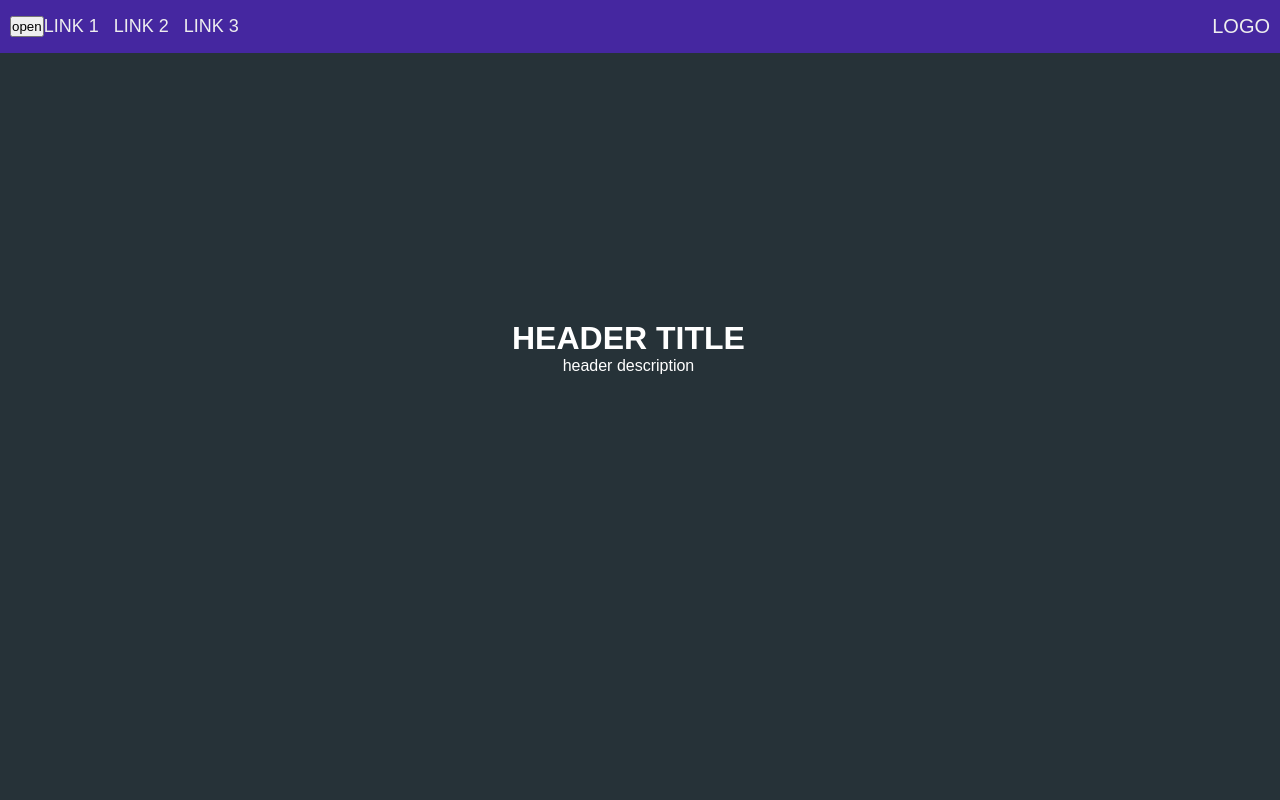
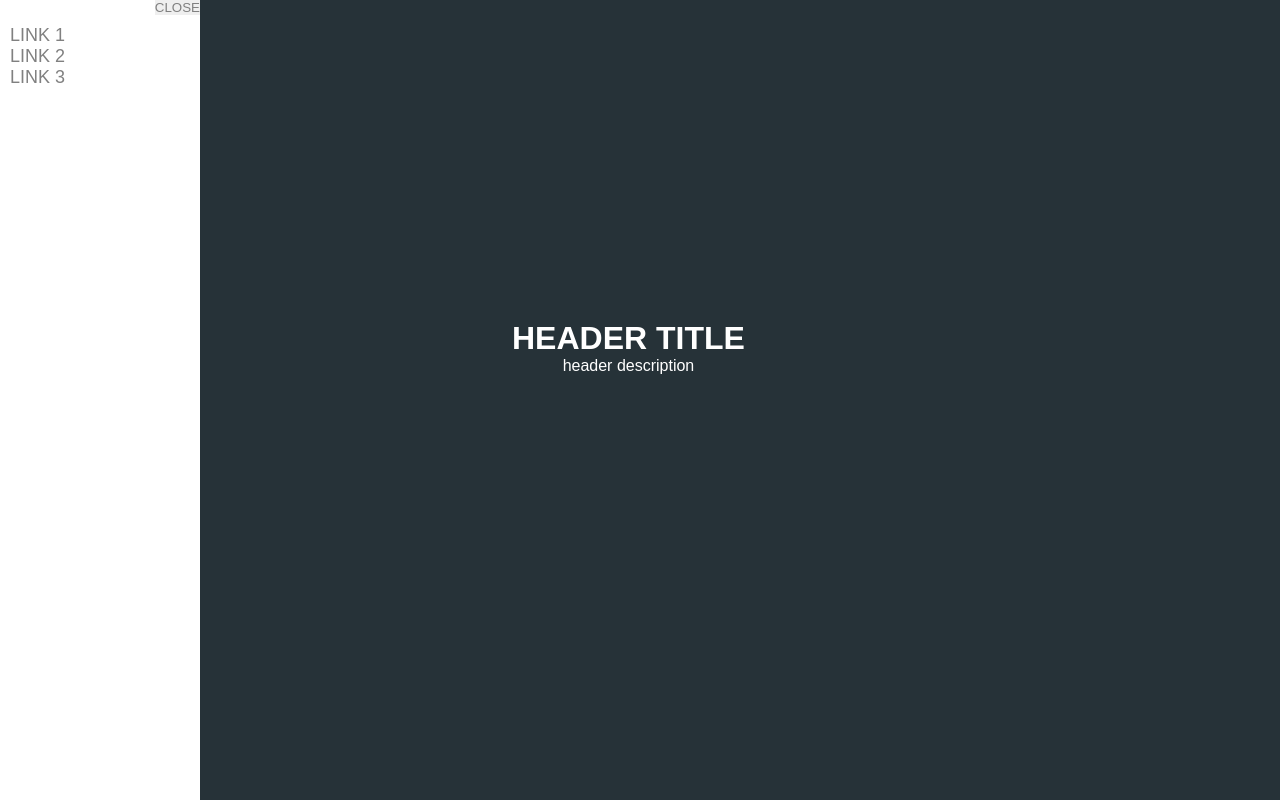
Before and after one commit to Khurshid17/Home-JS-11, a plain HTML site: page index.html in a window 1280 px wide. Shown: the top 800 px of the page. Drawn offline with Linux system fonts and the light colour scheme.

Commit message:
new property

```diff
--- a/css.css
+++ b/css.css
@@ -39,17 +39,40 @@ a {
 }
 .header__menu {
     display: flex;
+    flex-direction: column;
+    padding-left: 10px;
+    padding-top: 10px;
+    align-self: flex-start;
 }
-.active {
+.header__div.active {
+   left: 0;
+}
+.header__close {
+    border: none;
+    color: grey;
+    text-transform: uppercase;
+
+}
+.header__div {
     position: fixed;
     background: #fff;
-    width: 20%;
+    min-width: 200px;
+    top: 0;
+    height: 100vh;
+    left: 0;
+    transition: 0.5s;
+    display: flex;
+    align-items: flex-end;
+    flex-direction: column;
 }
 .header__menu-link, .header__logo {
     color: #EEEEEE;
     text-transform: uppercase;
     font-size: 18px;
     margin-right: 15px;
+}
+.header__menu-link {
+    color: grey;
 }
 .header__logo {
     margin-right: 0;
--- a/index.html
+++ b/index.html
@@ -16,9 +16,10 @@
             <p>header description</p>
         </div>
         <nav class="header__nav">
+            <button class="header__button">open</button>
             <div class="header__div ">
+                <button class="header__close">close</button>
                 <ul class="header__menu ">
-                    <button class="header__button">open</button>
                     <li class="header__menu-item"><a href="#" class="header__menu-link">link 1</a></li>
                     <li class="header__menu-item"><a href="#" class="header__menu-link">link 2</a></li>
                     <li class="header__menu-item"><a href="#" class="header__menu-link">link 3</a></li>
--- a/script.js
+++ b/script.js
@@ -37,7 +37,7 @@ const x = new Scroll({
     top: 100,
     unit: "%"
 });
-console.dir(x.element);
+// console.dir(x.element);
 
 let div = document.querySelector('.header__content');
 
@@ -46,14 +46,34 @@ div.addEventListener("mouseover", function () {
     div.style.left = `${Math.random() * 80}%`
 })
 
-class Div = {
+class Div {
     constructor(options) {
         this.div = document.querySelector(options.div);
-        this.dir = options.direction.toUpperCase() == "X" ? "X" : "Y";
+        this.openButton = document.querySelector(options.openButton);
+        this.closeButton = document.querySelector(options.closeButton);
+        this.openButton.addEventListener("click", () => {
+            this.div.style.left = 0;
+        })
+        this.closeButton.addEventListener("click", () => {
+            this.div.style.left = "-100%";
+        })
     }
 }
 
-let div = new Div({
+/* let openButton = document.querySelector('.header__button');
+let closeButton = document.querySelector('.header__close');
+let divButton = document.querySelector('.header__div');
+
+openButton.addEventListener("click", function () {
+    divButton.style.left = 0
+})
+
+closeButton.addEventListener("click", function () {
+    divButton.style.left = "-100%"
+}) */
+
+let divButton = new Div({
     div: ".header__div",
-    direction: "X"
+    openButton: ".header__button",
+    closeButton: ".header__close"
 })
```
